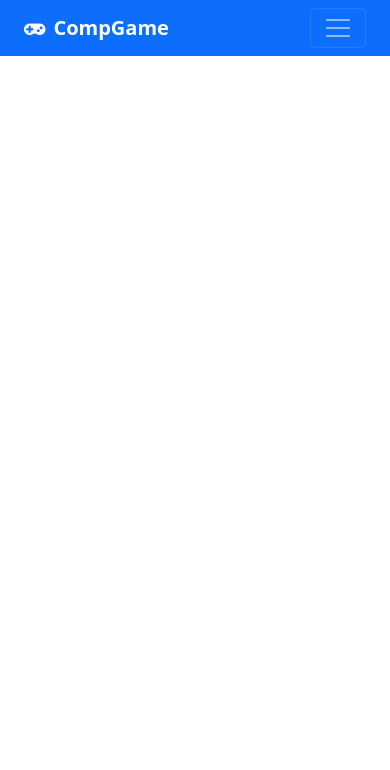
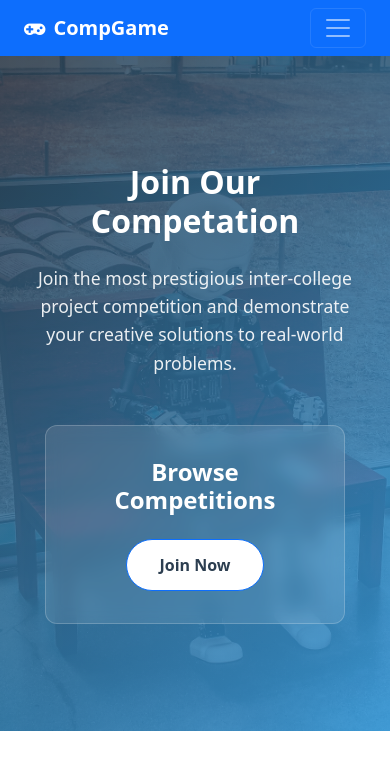
Before and after one commit to ahmedgamal745/Competition-Student, an Angular app: page /home in a window 390 px wide. Shown: the top 770 px of the page. Built offline with nearby package versions, Linux system fonts and the light colour scheme.

Commit message:
create first section on home page and git user data from api

```diff
--- a/src/app/Components/home-page/home-page.component.css
+++ b/src/app/Components/home-page/home-page.component.css
@@ -0,0 +1,141 @@
+.hero-section {
+  background:
+    linear-gradient(135deg, rgba(44, 62, 80, 0.85) 0%, rgba(52, 152, 219, 0.85) 100%),
+    url('../../images/photo-1620712943543-bcc4688e7485.avif') no-repeat center center;
+  background-size: cover;
+  color: white;
+  padding: 6rem 0;
+  min-height: 90vh;
+  display: flex;
+  align-items: center;
+  position: relative;
+}
+
+.container {
+  width: 100%;
+  max-width: 1200px;
+  margin: 0 auto;
+  padding: 0 1.5rem;
+}
+
+.hero-content {
+  max-width: 800px;
+  margin: 0 auto;
+  text-align: center;
+  position: relative;
+  z-index: 2;
+}
+
+.hero-content h1 {
+  font-size: 3.2rem;
+  margin-bottom: 1.5rem;
+  font-weight: 700;
+  line-height: 1.2;
+}
+
+.subtitle {
+  font-size: 1.3rem;
+  margin-bottom: 3rem;
+  line-height: 1.6;
+  opacity: 0.9;
+}
+
+/* Feature Cards */
+.cta-section {
+  display: flex;
+  justify-content: center;
+  gap: 2rem;
+  flex-wrap: wrap;
+  margin-top: 3rem;
+}
+
+.feature-card {
+  background: rgba(255, 255, 255, 0.1);
+  backdrop-filter: blur(8px);
+  border-radius: 12px;
+  padding: 2.5rem;
+  width: 280px;
+  transition: all 0.3s ease;
+  border: 1px solid rgba(255, 255, 255, 0.2);
+}
+
+.feature-card:hover {
+  transform: translateY(-8px);
+  box-shadow: 0 15px 30px rgba(0, 0, 0, 0.2);
+}
+
+.feature-icon {
+  font-size: 2.5rem;
+  margin-bottom: 1.5rem;
+  color: #fff;
+}
+
+.feature-card h3 {
+  font-size: 1.5rem;
+  margin-bottom: 1.5rem;
+  font-weight: 600;
+}
+
+/* Buttons */
+.btn {
+  display: inline-block;
+  padding: 0.8rem 2rem;
+  border-radius: 50px;
+  text-decoration: none;
+  font-weight: 600;
+  transition: all 0.3s ease;
+  font-size: 1rem;
+}
+
+.btn-primary {
+  background-color: #fff;
+  color: #2c3e50;
+}
+
+.btn-primary:hover {
+  background-color: #f8f9fa;
+  transform: scale(1.05);
+  box-shadow: 0 5px 15px rgba(0, 0, 0, 0.1);
+}
+
+/* Responsive Styles */
+@media (max-width: 992px) {
+  .hero-content h1 {
+    font-size: 2.8rem;
+  }
+}
+
+@media (max-width: 768px) {
+  .hero-section {
+    padding: 4rem 0;
+    min-height: 80vh;
+  }
+
+  .hero-content h1 {
+    font-size: 2.4rem;
+  }
+
+  .subtitle {
+    font-size: 1.1rem;
+  }
+
+  .feature-card {
+    padding: 2rem;
+  }
+}
+
+@media (max-width: 576px) {
+  .hero-content h1 {
+    font-size: 2rem;
+  }
+
+  .cta-section {
+    flex-direction: column;
+    align-items: center;
+  }
+
+  .feature-card {
+    width: 100%;
+    max-width: 300px;
+  }
+}
--- a/src/app/Components/home-page/home-page.component.html
+++ b/src/app/Components/home-page/home-page.component.html
@@ -1,3 +1,20 @@
-<section>
+<section >
+    <div class="hero-section">
+        <div class="container">
+            <div class="hero-content">
+            <h1>Join Our Competation</h1>
+            <p class="subtitle">
+                Join the most prestigious inter-college project competition and demonstrate your creative solutions to real-world problems.
+            </p>
 
+            <div class="cta-section">
+                <div class="feature-card">
+
+                <h3>Browse Competitions</h3>
+                <a routerLink="/competitions" class="btn btn-primary">Join Now</a>
+                </div>
+            </div>
+            </div>
+        </div>
+    </div>
 </section>
--- a/src/app/Components/login/login.component.ts
+++ b/src/app/Components/login/login.component.ts
@@ -34,10 +34,13 @@ export class LoginComponent {
 
   this.userService.userlogin(email, password).subscribe({
     next: (response: any) => {
-        console.log('Login successful', response);
-        localStorage.setItem("studentId", response.userId);
+      if (response.userId) {
+        this.userService.setUserData(response);
         this.router.navigate(['/home']);
-        this.userService.loggedUserId = response.userId; // Update the logged user ID in the service
+      } else {
+        console.error('Login response missing userId', response);
+        alert("Login successful but missing required data. Please contact support.");
+      }
     },
     error: (error: any) => {
       console.error('Login failed', error);
--- a/src/app/app.component.html
+++ b/src/app/app.component.html
@@ -36,7 +36,7 @@
       <div class="d-flex user-profile">
         <div class="dropdown">
           <button class="btn btn-outline-light dropdown-toggle" type="button" id="profileDropdown" data-bs-toggle="dropdown" aria-expanded="false">
-            <i class="fa fa-user-circle"></i> <span id="username">Username</span>
+            <i class="fa fa-user-circle"></i> <span id="username">{{ userService.loggedUsername }}</span>
           </button>
           <ul class="dropdown-menu dropdown-menu-end" aria-labelledby="profileDropdown">
             <li><a class="dropdown-item" routerLink="/dashboard"><i class="fa fa-tachometer"></i> Dashboard</a></li>
--- a/src/app/app.component.ts
+++ b/src/app/app.component.ts
@@ -1,4 +1,5 @@
-import { Component, Inject } from '@angular/core';
+// In app.component.ts
+import { Component } from '@angular/core';
 import {Router, RouterLink, RouterOutlet } from '@angular/router';
 import { UserService } from './services/user.service';
 
@@ -10,14 +11,15 @@ import { UserService } from './services/user.service';
 })
 export class AppComponent {
   title = 'Competation-Student';
-  router= Inject(Router);
-  userService = Inject(UserService);
 
+  constructor(
+    public router: Router,
+    public userService: UserService // Must be public for template access
+  ) {}
 
   onlogout() {
-    localStorage.removeItem('studentId');
-    this.userService.loggedUserId = '';
+    this.userService.clearUserData();
     alert("Logout successful");
-     this.router.navigateByUrl('/home');
+    this.router.navigateByUrl('/home');
   }
 }
--- a/src/app/services/user.service.ts
+++ b/src/app/services/user.service.ts
@@ -7,14 +7,50 @@ import { Observable } from 'rxjs';
 })
 export class UserService {
   private apiUrl = 'https://api.freeprojectapi.com/api/ProjectCompetition/login';
-  loggedUserId: string = '';
+  private userData: {
+    userId: string,
+    fullName: string,
+    email: string,
+    collegeName: string,
+    role: string
+  } = {
+    userId: '',
+    fullName: 'Guest',
+    email: '',
+    collegeName: '',
+    role: ''
+  };
 
   constructor(private http: HttpClient) {
-    const loginData = localStorage.getItem('studentId');
-    if (loginData != null) {
-      this.loggedUserId = loginData;
+    this.loadUserData();
+  }
+
+  private loadUserData(): void {
+    const savedData = localStorage.getItem('userData');
+    if (savedData) {
+      this.userData = JSON.parse(savedData);
     }
   }
+
+  get loggedUserId(): string {
+    return this.userData.userId;
+  }
+
+  get loggedUsername(): string {
+    return this.userData.fullName;
+  }
+
+  // get userEmail(): string {
+  //   return this.userData.email;
+  // }
+
+  // get userCollege(): string {
+  //   return this.userData.collegeName;
+  // }
+
+  // get userRole(): string {
+  //   return this.userData.role;
+  // }
 
   userlogin(email: string, password: string): Observable<any> {
     const body = { email, password };
@@ -23,9 +59,32 @@ export class UserService {
       'Accept': 'application/json'
     });
 
-    // Option 1: Without credentials (recommended first try)
     return this.http.post(this.apiUrl, body, { headers });
+  }
 
+  setUserData(userData: any): void {
+    this.userData = {
+      userId: userData.userId,
+      fullName: userData.fullName,
+      email: userData.email,
+      collegeName: userData.collegeName,
+      role: userData.role
+    };
+    localStorage.setItem('userData', JSON.stringify(this.userData));
+  }
 
+  clearUserData(): void {
+    this.userData = {
+      userId: '',
+      fullName: 'Guest',
+      email: '',
+      collegeName: '',
+      role: ''
+    };
+    localStorage.removeItem('userData');
+  }
+
+  isLoggedIn(): boolean {
+    return !!this.userData.userId;
+  }
 }
-}
```
Also changed, not shown: src/app/images/photo-1620712943543-bcc4688e7485.avif (added). Lines whose indentation alone changed are shown as unchanged.
